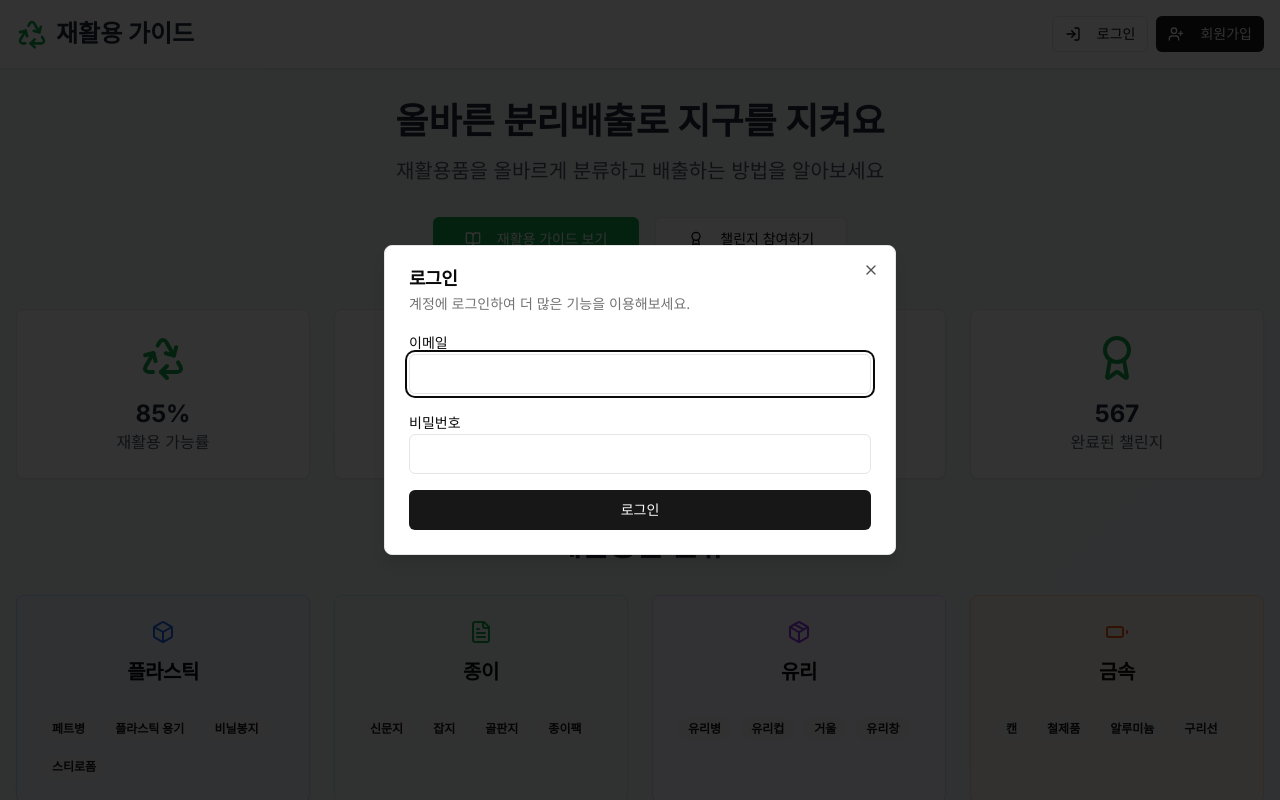
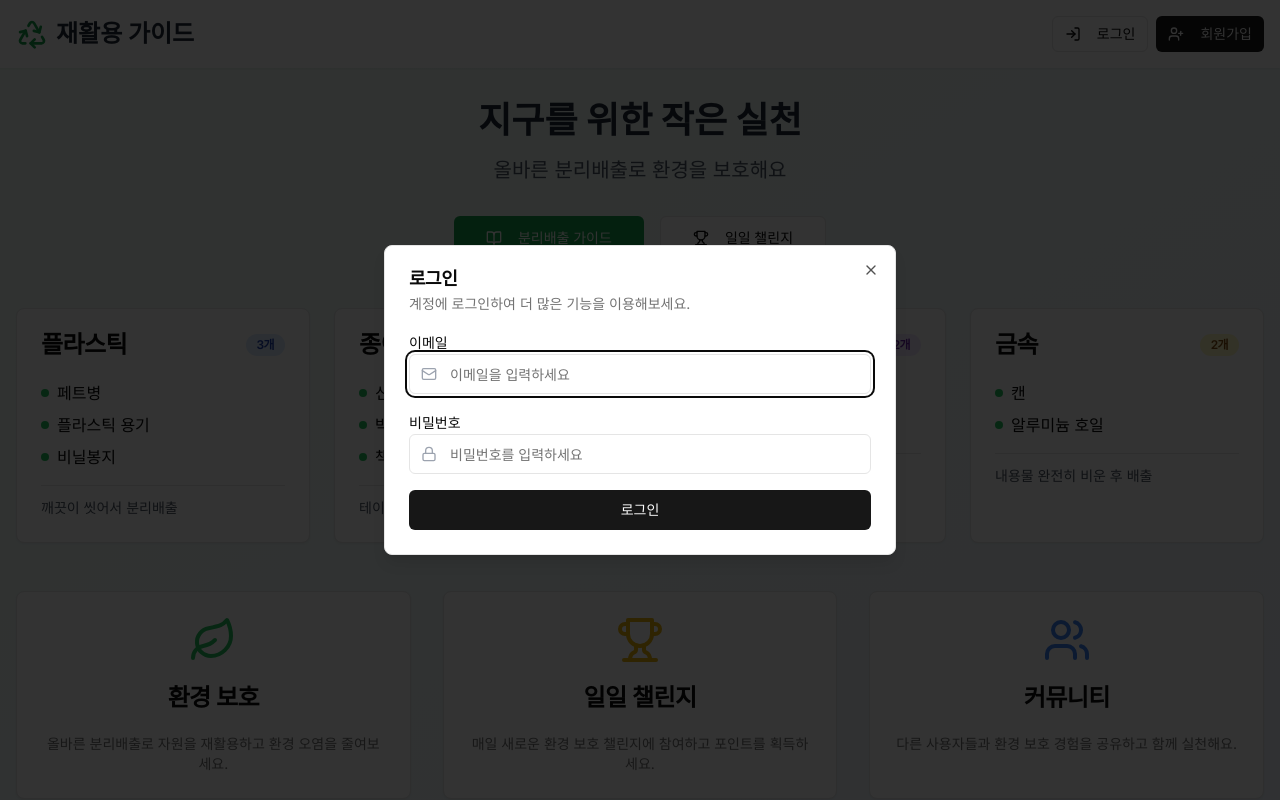
Before and after one commit to roor48/DAU2025-front, a Next.js app: page / in a window 1280 px wide. Both pictures are taken after a click on the button "로그인". Shown: the top 800 px of the page. Built offline with nearby package versions, Linux system fonts and the light colour scheme.

Commit message:
오늘의 챌린지 가져온 후 3중 1택

```diff
--- a/app/page.tsx
+++ b/app/page.tsx
@@ -9,6 +9,7 @@ import { Button } from "@/components/ui/button"
 import { Input } from "@/components/ui/input"
 import { Label } from "@/components/ui/label"
 import { Badge } from "@/components/ui/badge"
+import { Separator } from "@/components/ui/separator"
 import {
   Dialog,
   DialogContent,
@@ -18,53 +19,32 @@ import {
   DialogTrigger,
 } from "@/components/ui/dialog"
 import { useAuth } from "@/contexts/auth-context"
-import {
-  Recycle,
-  Leaf,
-  Users,
-  Award,
-  BookOpen,
-  Calendar,
-  ChevronRight,
-  Package,
-  BoxIcon as Bottle,
-  FileText,
-  Battery,
-  Lightbulb,
-  User,
-  LogOut,
-  LogIn,
-  UserPlus,
-} from "lucide-react"
+import { Recycle, Leaf, Trophy, BookOpen, Users, Mail, Lock, User, LogIn, UserPlus, LogOut } from "lucide-react"
 
 const recyclingItems = [
   {
     category: "플라스틱",
-    icon: <Bottle className="h-6 w-6" />,
-    items: ["페트병", "플라스틱 용기", "비닐봉지", "스티로폼"],
-    color: "bg-blue-50 border-blue-200",
-    iconColor: "text-blue-600",
+    items: ["페트병", "플라스틱 용기", "비닐봉지"],
+    color: "bg-blue-100 text-blue-800",
+    tips: "깨끗이 씻어서 분리배출",
   },
   {
     category: "종이",
-    icon: <FileText className="h-6 w-6" />,
-    items: ["신문지", "잡지", "골판지", "종이팩"],
-    color: "bg-green-50 border-green-200",
-    iconColor: "text-green-600",
+    items: ["신문지", "박스", "책"],
+    color: "bg-green-100 text-green-800",
+    tips: "테이프, 스테이플러 제거 후 배출",
   },
   {
     category: "유리",
-    icon: <Package className="h-6 w-6" />,
-    items: ["유리병", "유리컵", "거울", "유리창"],
-    color: "bg-purple-50 border-purple-200",
-    iconColor: "text-purple-600",
+    items: ["병", "잔"],
+    color: "bg-purple-100 text-purple-800",
+    tips: "뚜껑 분리 후 배출",
   },
   {
     category: "금속",
-    icon: <Battery className="h-6 w-6" />,
-    items: ["캔", "철제품", "알루미늄", "구리선"],
-    color: "bg-orange-50 border-orange-200",
-    iconColor: "text-orange-600",
+    items: ["캔", "알루미늄 호일"],
+    color: "bg-yellow-100 text-yellow-800",
+    tips: "내용물 완전히 비운 후 배출",
   },
 ]
 
@@ -103,9 +83,8 @@ export default function HomePage() {
   return (
       <div className="min-h-screen bg-gradient-to-br from-green-50 to-blue-50">
         {/* Header */}
-        <header className="bg-white shadow-sm border-b">
-          <div className="container mx-auto px-4 py-4">
-            <div className="flex items-center justify-between">
+        <header className="bg-white shadow-sm">
+          <div className="container mx-auto px-4 py-4 flex items-center justify-between">
             <div className="flex items-center gap-2">
               <Recycle className="h-8 w-8 text-green-600" />
               <h1 className="text-2xl font-bold text-gray-800">재활용 가이드</h1>
@@ -114,10 +93,7 @@ export default function HomePage() {
             <div className="flex items-center gap-4">
               {user ? (
                   <div className="flex items-center gap-4">
-                      <div className="flex items-center gap-2">
-                        <User className="h-4 w-4 text-gray-600" />
-                        <span className="text-sm font-medium text-gray-700">{user.name}님</span>
-                      </div>
+                    <span className="text-sm text-gray-600">안녕하세요, {user.name}님!</span>
                     <Button variant="outline" size="sm" onClick={logout}>
                       <LogOut className="h-4 w-4 mr-2" />
                       로그아웃
@@ -139,24 +115,34 @@ export default function HomePage() {
                         </DialogHeader>
                         <form onSubmit={handleLogin} className="space-y-4">
                           <div>
-                              <Label htmlFor="login-email">이메일</Label>
+                            <Label htmlFor="email">이메일</Label>
+                            <div className="relative">
+                              <Mail className="absolute left-3 top-3 h-4 w-4 text-gray-400" />
                               <Input
-                                  id="login-email"
+                                  id="email"
                                   type="email"
+                                  placeholder="이메일을 입력하세요"
+                                  className="pl-10"
                                   value={loginForm.email}
                                   onChange={(e) => setLoginForm({ ...loginForm, email: e.target.value })}
                                   required
                               />
                             </div>
+                          </div>
                           <div>
-                              <Label htmlFor="login-password">비밀번호</Label>
+                            <Label htmlFor="password">비밀번호</Label>
+                            <div className="relative">
+                              <Lock className="absolute left-3 top-3 h-4 w-4 text-gray-400" />
                               <Input
-                                  id="login-password"
+                                  id="password"
                                   type="password"
+                                  placeholder="비밀번호를 입력하세요"
+                                  className="pl-10"
                                   value={loginForm.password}
                                   onChange={(e) => setLoginForm({ ...loginForm, password: e.target.value })}
                                   required
                               />
+                            </div>
                           </div>
                           {error && <p className="text-sm text-red-600">{error}</p>}
                           <Button type="submit" className="w-full" disabled={isLoading}>
@@ -180,44 +166,64 @@ export default function HomePage() {
                         </DialogHeader>
                         <form onSubmit={handleRegister} className="space-y-4">
                           <div>
-                              <Label htmlFor="register-name">이름</Label>
+                            <Label htmlFor="name">이름</Label>
+                            <div className="relative">
+                              <User className="absolute left-3 top-3 h-4 w-4 text-gray-400" />
                               <Input
-                                  id="register-name"
+                                  id="name"
                                   type="text"
+                                  placeholder="이름을 입력하세요"
+                                  className="pl-10"
                                   value={registerForm.name}
                                   onChange={(e) => setRegisterForm({ ...registerForm, name: e.target.value })}
                                   required
                               />
                             </div>
+                          </div>
                           <div>
                             <Label htmlFor="register-email">이메일</Label>
+                            <div className="relative">
+                              <Mail className="absolute left-3 top-3 h-4 w-4 text-gray-400" />
                               <Input
                                   id="register-email"
                                   type="email"
+                                  placeholder="이메일을 입력하세요"
+                                  className="pl-10"
                                   value={registerForm.email}
                                   onChange={(e) => setRegisterForm({ ...registerForm, email: e.target.value })}
                                   required
                               />
                             </div>
+                          </div>
                           <div>
                             <Label htmlFor="register-password">비밀번호</Label>
+                            <div className="relative">
+                              <Lock className="absolute left-3 top-3 h-4 w-4 text-gray-400" />
                               <Input
                                   id="register-password"
                                   type="password"
+                                  placeholder="비밀번호를 입력하세요"
+                                  className="pl-10"
                                   value={registerForm.password}
                                   onChange={(e) => setRegisterForm({ ...registerForm, password: e.target.value })}
                                   required
                               />
                             </div>
+                          </div>
                           <div>
-                              <Label htmlFor="register-check-password">비밀번호 확인</Label>
+                            <Label htmlFor="check-password">비밀번호 확인</Label>
+                            <div className="relative">
+                              <Lock className="absolute left-3 top-3 h-4 w-4 text-gray-400" />
                               <Input
-                                  id="register-check-password"
+                                  id="check-password"
                                   type="password"
+                                  placeholder="비밀번호를 다시 입력하세요"
+                                  className="pl-10"
                                   value={registerForm.checkPassword}
                                   onChange={(e) => setRegisterForm({ ...registerForm, checkPassword: e.target.value })}
                                   required
                               />
+                            </div>
                           </div>
                           {error && <p className="text-sm text-red-600">{error}</p>}
                           <Button type="submit" className="w-full" disabled={isLoading}>
@@ -230,157 +236,89 @@ export default function HomePage() {
               )}
             </div>
           </div>
-          </div>
         </header>
 
         <div className="container mx-auto px-4 py-8">
           {/* Hero Section */}
           <div className="text-center mb-12">
-            <h2 className="text-4xl font-bold text-gray-800 mb-4">올바른 분리배출로 지구를 지켜요</h2>
-            <p className="text-xl text-gray-600 mb-8">재활용품을 올바르게 분류하고 배출하는 방법을 알아보세요</p>
+            <h2 className="text-4xl font-bold text-gray-800 mb-4">지구를 위한 작은 실천</h2>
+            <p className="text-xl text-gray-600 mb-8">올바른 분리배출로 환경을 보호해요</p>
 
-            <div className="flex flex-wrap justify-center gap-4 mb-8">
+            <div className="flex flex-wrap justify-center gap-4">
               <Link href="/guide">
                 <Button size="lg" className="bg-green-600 hover:bg-green-700">
                   <BookOpen className="h-5 w-5 mr-2" />
-                  재활용 가이드 보기
+                  분리배출 가이드
                 </Button>
               </Link>
               <Link href="/challenge">
                 <Button size="lg" variant="outline">
-                  <Award className="h-5 w-5 mr-2" />
-                  챌린지 참여하기
+                  <Trophy className="h-5 w-5 mr-2" />
+                  일일 챌린지
                 </Button>
               </Link>
             </div>
           </div>
 
-          {/* Quick Stats */}
-          <div className="grid md:grid-cols-4 gap-6 mb-12">
-            <Card className="text-center">
-              <CardContent className="p-6">
-                <Recycle className="h-12 w-12 text-green-600 mx-auto mb-4" />
-                <h3 className="text-2xl font-bold text-gray-800">85%</h3>
-                <p className="text-gray-600">재활용 가능률</p>
-              </CardContent>
-            </Card>
-            <Card className="text-center">
-              <CardContent className="p-6">
-                <Leaf className="h-12 w-12 text-green-600 mx-auto mb-4" />
-                <h3 className="text-2xl font-bold text-gray-800">12톤</h3>
-                <p className="text-gray-600">CO2 절약량</p>
-              </CardContent>
-            </Card>
-            <Card className="text-center">
-              <CardContent className="p-6">
-                <Users className="h-12 w-12 text-green-600 mx-auto mb-4" />
-                <h3 className="text-2xl font-bold text-gray-800">1,234</h3>
-                <p className="text-gray-600">참여 사용자</p>
-              </CardContent>
-            </Card>
-            <Card className="text-center">
-              <CardContent className="p-6">
-                <Award className="h-12 w-12 text-green-600 mx-auto mb-4" />
-                <h3 className="text-2xl font-bold text-gray-800">567</h3>
-                <p className="text-gray-600">완료된 챌린지</p>
-              </CardContent>
-            </Card>
-          </div>
-
-          {/* Recycling Categories */}
-          <div className="mb-12">
-            <h3 className="text-3xl font-bold text-center text-gray-800 mb-8">재활용품 분류</h3>
-            <div className="grid md:grid-cols-2 lg:grid-cols-4 gap-6">
+          {/* Quick Guide */}
+          <div className="grid md:grid-cols-2 lg:grid-cols-4 gap-6 mb-12">
             {recyclingItems.map((item, index) => (
-                  <Card key={index} className={`${item.color} hover:shadow-lg transition-shadow cursor-pointer`}>
-                    <CardHeader className="text-center">
-                      <div className={`${item.iconColor} mx-auto mb-2`}>{item.icon}</div>
-                      <CardTitle className="text-xl">{item.category}</CardTitle>
+                <Card key={index} className="hover:shadow-lg transition-shadow">
+                  <CardHeader>
+                    <CardTitle className="flex items-center justify-between">
+                      {item.category}
+                      <Badge className={item.color}>{item.items.length}개</Badge>
+                    </CardTitle>
                   </CardHeader>
                   <CardContent>
-                      <div className="space-y-2">
+                    <ul className="space-y-2 mb-4">
                       {item.items.map((subItem, subIndex) => (
-                            <Badge key={subIndex} variant="secondary" className="mr-2 mb-2">
+                          <li key={subIndex} className="flex items-center gap-2">
+                            <div className="w-2 h-2 bg-green-500 rounded-full" />
                             {subItem}
-                            </Badge>
+                          </li>
                       ))}
-                      </div>
+                    </ul>
+                    <Separator className="my-3" />
+                    <p className="text-sm text-gray-600">{item.tips}</p>
                   </CardContent>
                 </Card>
             ))}
           </div>
-          </div>
 
           {/* Features */}
-          <div className="grid md:grid-cols-3 gap-8 mb-12">
-            <Card className="hover:shadow-lg transition-shadow">
+          <div className="grid md:grid-cols-3 gap-8">
+            <Card className="text-center">
               <CardHeader>
-                <BookOpen className="h-12 w-12 text-blue-600 mb-4" />
-                <CardTitle>상세한 가이드</CardTitle>
-                <CardDescription>각 재활용품별 올바른 분리배출 방법을 자세히 알아보세요</CardDescription>
+                <Leaf className="h-12 w-12 text-green-500 mx-auto mb-4" />
+                <CardTitle>환경 보호</CardTitle>
               </CardHeader>
               <CardContent>
-                <Link href="/guide">
-                  <Button variant="outline" className="w-full bg-transparent">
-                    가이드 보기 <ChevronRight className="h-4 w-4 ml-2" />
-                  </Button>
-                </Link>
+                <CardDescription>올바른 분리배출로 자원을 재활용하고 환경 오염을 줄여보세요.</CardDescription>
               </CardContent>
             </Card>
 
-            <Card className="hover:shadow-lg transition-shadow">
+            <Card className="text-center">
               <CardHeader>
-                <Calendar className="h-12 w-12 text-green-600 mb-4" />
+                <Trophy className="h-12 w-12 text-yellow-500 mx-auto mb-4" />
                 <CardTitle>일일 챌린지</CardTitle>
-                <CardDescription>매일 새로운 재활용 챌린지에 참여하고 포인트를 획득하세요</CardDescription>
               </CardHeader>
               <CardContent>
-                <Link href="/challenge">
-                  <Button variant="outline" className="w-full bg-transparent">
-                    챌린지 참여 <ChevronRight className="h-4 w-4 ml-2" />
-                  </Button>
-                </Link>
+                <CardDescription>매일 새로운 환경 보호 챌린지에 참여하고 포인트를 획득하세요.</CardDescription>
               </CardContent>
             </Card>
 
-            <Card className="hover:shadow-lg transition-shadow">
+            <Card className="text-center">
               <CardHeader>
-                <Lightbulb className="h-12 w-12 text-yellow-600 mb-4" />
-                <CardTitle>팁 & 노하우</CardTitle>
-                <CardDescription>재활용을 더 효과적으로 할 수 있는 유용한 팁들을 확인하세요</CardDescription>
+                <Users className="h-12 w-12 text-blue-500 mx-auto mb-4" />
+                <CardTitle>커뮤니티</CardTitle>
               </CardHeader>
               <CardContent>
-                <Button variant="outline" className="w-full bg-transparent">
-                  팁 보기 <ChevronRight className="h-4 w-4 ml-2" />
-                </Button>
-              </CardContent>
-            </Card>
-          </div>
-
-          {/* Call to Action */}
-          <Card className="bg-gradient-to-r from-green-600 to-blue-600 text-white">
-            <CardContent className="p-8 text-center">
-              <h3 className="text-3xl font-bold mb-4">지금 시작해보세요!</h3>
-              <p className="text-xl mb-6">작은 실천이 큰 변화를 만듭니다</p>
-              <div className="flex flex-wrap justify-center gap-4">
-                <Link href="/guide">
-                  <Button size="lg" variant="secondary">
-                    가이드 시작하기
-                  </Button>
-                </Link>
-                <Link href="/challenge">
-                  <Button
-                      size="lg"
-                      variant="outline"
-                      className="text-white border-white hover:bg-white hover:text-green-600 bg-transparent"
-                  >
-                    챌린지 도전하기
-                  </Button>
-                </Link>
-              </div>
+                <CardDescription>다른 사용자들과 환경 보호 경험을 공유하고 함께 실천해요.</CardDescription>
               </CardContent>
             </Card>
           </div>
         </div>
+      </div>
   )
 }
```
Also changed, not shown: app/challenge/page.tsx (+152 -49 lines). Lines whose indentation alone changed are shown as unchanged.
